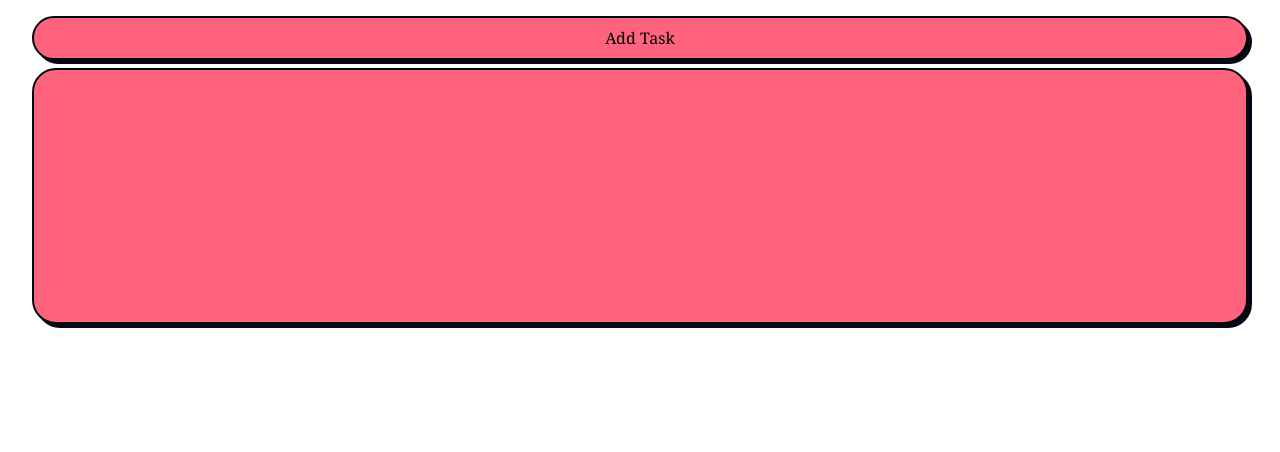
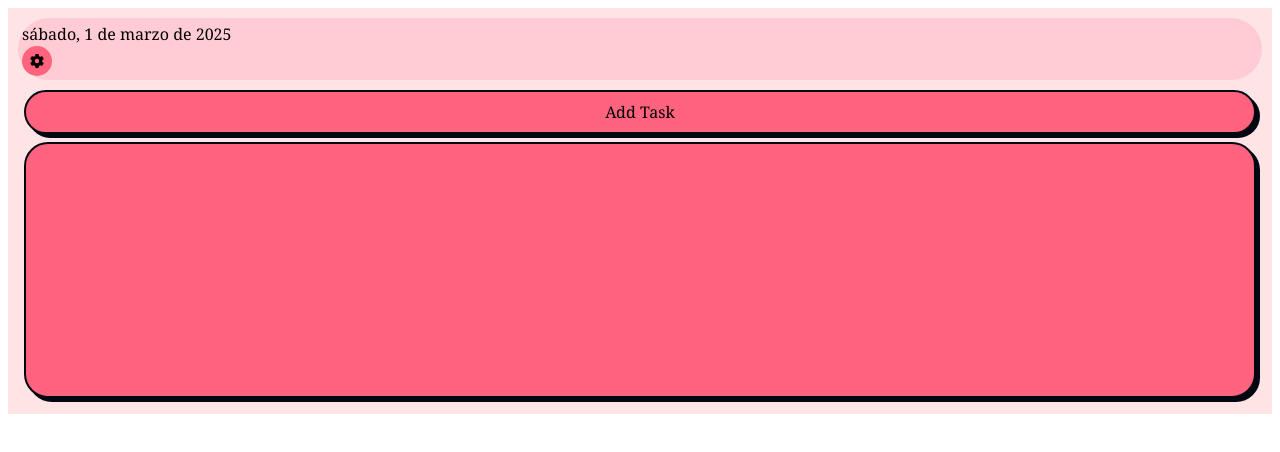
Before and after one commit to coslatte/remind-remind, a React (Vite) app: page / in a window 1280 px wide. Shown: the top 452 px of the page. Built offline with nearby package versions, Linux system fonts and the light colour scheme.

Commit message:
Add TimePanel and integrate it with the app

```diff
--- a/package.json
+++ b/package.json
@@ -1,7 +1,7 @@
 {
-  "name": "reminder",
+  "name": "reminder-reminder",
   "private": true,
-  "version": "0.0.0",
+  "version": "0.1.1",
   "type": "module",
   "scripts": {
     "dev": "vite",
--- a/src-tauri/tauri.conf.json
+++ b/src-tauri/tauri.conf.json
@@ -1,7 +1,7 @@
 {
   "$schema": "../node_modules/@tauri-apps/cli/config.schema.json",
   "productName": "ReminderReminder",
-  "version": "0.1.0",
+  "version": "0.1.1",
   "identifier": "com.reminder.app",
   "build": {
     "frontendDist": "../dist",
--- a/src/App.tsx
+++ b/src/App.tsx
@@ -1,10 +1,12 @@
 import "./styles/custom-tailwind.css";
 import "./styles/scrollbar.css";
 import TaskManager from "./TaskManager";
+import TimePanel from "./TimePanel";
 
 const App: React.FC = () => {
   return (
-    <div className="m-4">
+    <div className="m-2 bg-rose-100 p-2">
+      <TimePanel />
       <TaskManager />
     </div>
   );
--- a/src/TaskManager.tsx
+++ b/src/TaskManager.tsx
@@ -24,7 +24,7 @@ const TaskManager: React.FC = () => {
   }
 
   return (
-    <div className="m-2">
+    <>
       <div className="m-2">
         <button
           className="borderlands flat-shadow btn-rounded-purple font-t1 w-full"
@@ -36,7 +36,7 @@ const TaskManager: React.FC = () => {
       <div className="borderlands flat-shadow scrollbar-thin scrollbar-thumb-rose-500 scrollbar-track-gray-200 m-2 h-64 overflow-y-scroll rounded-3xl bg-rose-400 p-2">
         <TaskList taskList={taskList} deleteTask={deleteTask} />
       </div>
-    </div>
+    </>
   );
 };
 
--- /dev/null
+++ b/src/TimePanel.tsx
@@ -0,0 +1,92 @@
+import React, { useState } from "react";
+import { FaGear } from "react-icons/fa6";
+
+const dateInfo: Intl.DateTimeFormatOptions = {
+  weekday: "long",
+  year: "numeric",
+  month: "long",
+  day: "numeric",
+};
+
+const getCurrentDateEN = (): string => {
+  const now = new Date();
+  return now.toLocaleDateString("en-EN", dateInfo);
+};
+
+const getCurrentDateES = (): string => {
+  const now = new Date();
+  return now.toLocaleDateString("es-ES", dateInfo);
+};
+
+const handleDateLang = (timeLang: string): string => {
+  if (timeLang === "es") {
+    return getCurrentDateES();
+  } else if (timeLang === "en") {
+    return getCurrentDateEN();
+  }
+  return "";
+};
+
+const TimePanel: React.FC = () => {
+  const [dateLang, setDateLang] = useState<string>("es");
+  const [isModalOpen, setIsModalOpen] = useState<boolean>(false);
+
+  const openModal = () => {
+    setIsModalOpen(true);
+  };
+
+  const closeModal = () => {
+    setIsModalOpen(false);
+  };
+
+  return (
+    <>
+      <div className="task-pill">
+        <div id="time">
+          <p className="font-t1">{handleDateLang(dateLang)}</p>
+        </div>
+        <div id="time-settings">
+          <button
+            onClick={openModal}
+            className="btn-rounded-purple bg-gray-800"
+          >
+            <FaGear className="text-sm" />
+          </button>
+        </div>
+        <div className="relative">
+          {isModalOpen && (
+            <div
+              onClick={closeModal}
+              className="fixed inset-0 bg-gray-900 opacity-50"
+            >
+              <div
+                className="pill-task borderlands"
+                onClick={(e) => e.stopPropagation()}
+              >
+                <span>Language</span>
+                <button
+                  onClick={() => {
+                    setDateLang("es");
+                    closeModal();
+                  }}
+                >
+                  Español
+                </button>
+                <button
+                  onClick={() => {
+                    setDateLang("en");
+                    closeModal();
+                  }}
+                >
+                  English
+                </button>
+              </div>
+            </div>
+          )}
+        </div>
+      </div>
+    </>
+  );
+};
+
+export default TimePanel;
```
